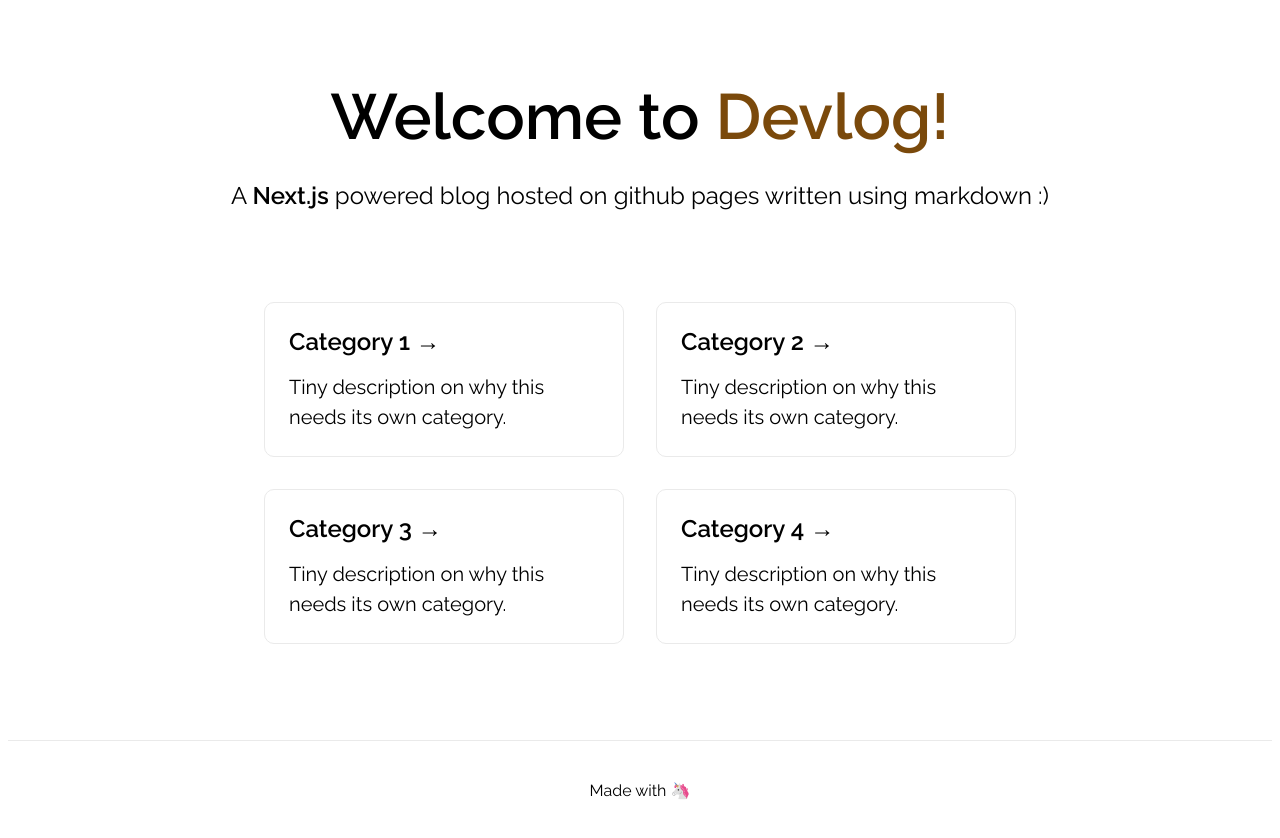
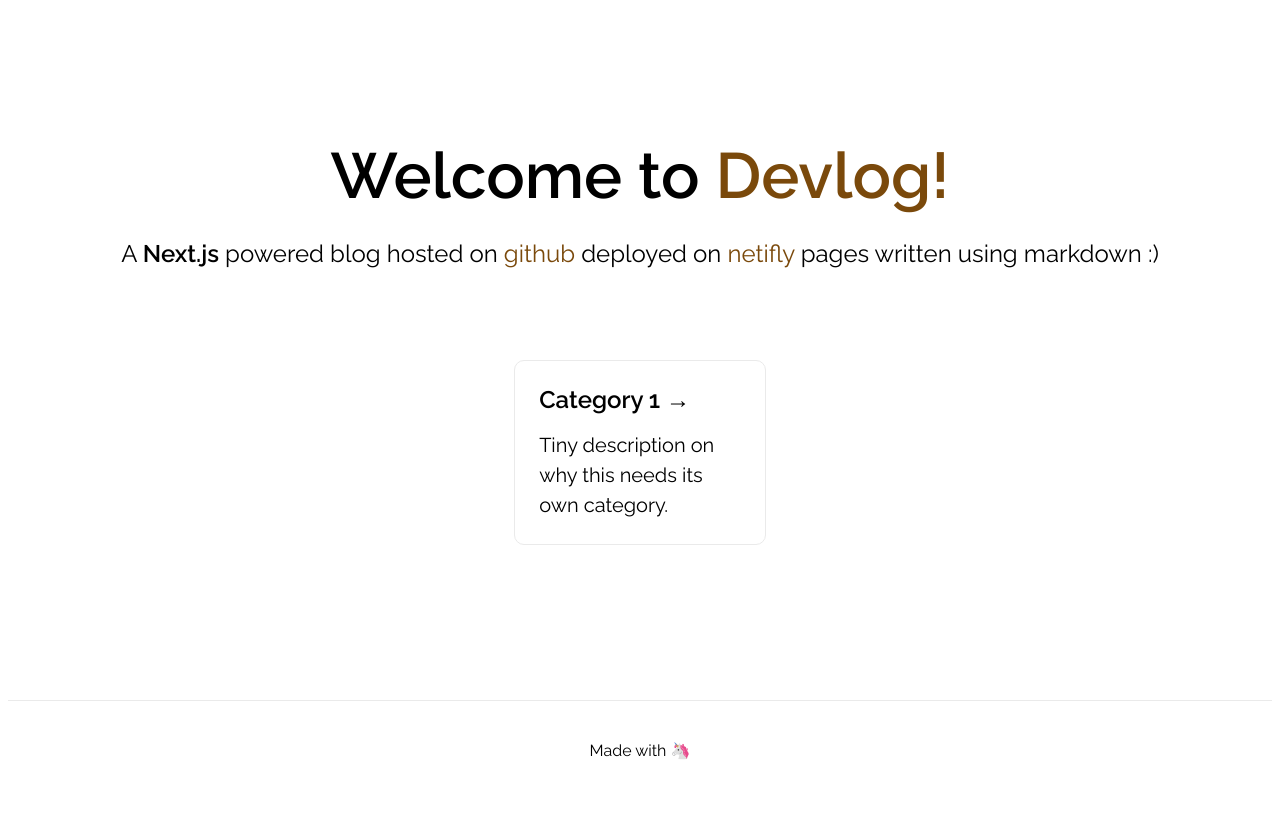
Before and after one commit to steffincodes/devlog, a Next.js app: page / in a window 1280 px wide. After the commit the page ends 800 px from the top, so only its background shows below. Built offline with nearby package versions, Linux system fonts and the light colour scheme.

Commit message:
Cleanup 🧽

```diff
--- a/pages/blog.js
+++ b/pages/blog.js
@@ -225,8 +225,6 @@
   var year = str.slice(0, 4);
   var month = MONTHS[Number(str.slice(4, 6)) - 1];
   var date = str.slice(6,8);
-  console.log(year, month, date, Number(str.slice(4, 6)));
-
   return month + " " + date + ", " + year;
 }
 
--- a/pages/blog/[slug].js
+++ b/pages/blog/[slug].js
@@ -22,7 +22,6 @@
           rel="stylesheet"
           href="https://cdnjs.cloudflare.com/ajax/libs/highlight.js/10.1.1/styles/a11y-dark.min.css"
         />
-        {/* <script src="//cdnjs.cloudflare.com/ajax/libs/highlight.js/10.0.0/highlight.min.js"></script> */}
       </Head>
       <ul className="nav">
         <li>
@@ -87,6 +86,9 @@
         a {
           text-decoration: none;
         }
+        ul:has(> li > input) {
+          list-style-type: none;
+        }
       `}</style>
     </div>
   );
@@ -122,6 +124,7 @@
 export const syntaxHighlighting = () => {
   let document;
   hljs.initHighlighting();
+  // styling task list
 };
 
 export default Post;
--- a/pages/index.js
+++ b/pages/index.js
@@ -17,25 +17,16 @@
         </h1>
 
         <p className="description">
-          A <strong>Next.js</strong> powered blog hosted on github pages written
-          using markdown :)
+          A <strong>Next.js</strong> powered blog hosted on
+          <a href="https://github.com/steffin-codes/devlog"> github </a>
+          deployed on
+          <a href="https://steffin-devlog.netlify.app/"> netifly </a>
+          pages written using markdown :)
         </p>
 
         <div className="grid">
           <a href="#" className="card">
             <h3>Category 1 &rarr;</h3>
-            <p>Tiny description on why this needs its own category.</p>
-          </a>
-          <a href="#" className="card">
-            <h3>Category 2 &rarr;</h3>
-            <p>Tiny description on why this needs its own category.</p>
-          </a>
-          <a href="#" className="card">
-            <h3>Category 3 &rarr;</h3>
-            <p>Tiny description on why this needs its own category.</p>
-          </a>
-          <a href="#" className="card">
-            <h3>Category 4 &rarr;</h3>
             <p>Tiny description on why this needs its own category.</p>
           </a>
         </div>
@@ -81,14 +72,18 @@
           text-decoration: none;
         }
 
-        .title a {
+        .title a,
+        p a {
           color: var(--accent-color);
           text-decoration: none;
         }
 
         .title a:hover,
         .title a:focus,
-        .title a:active {
+        .title a:active,
+        p a:hover,
+        p a:focus,
+        p a:active {
           text-decoration: underline;
         }
 
```
Also changed, not shown: posts/20200614-hello-world.md (+1 -0 lines), posts/20200615-markdown.md (+1 -0 lines), posts/20200616-emoji-favicon.md (+1 -2 lines), posts/20200617-syntax-highlighting.md (+1 -0 lines), posts/20200618-about-blog.md (added, +33 -0 lines).
